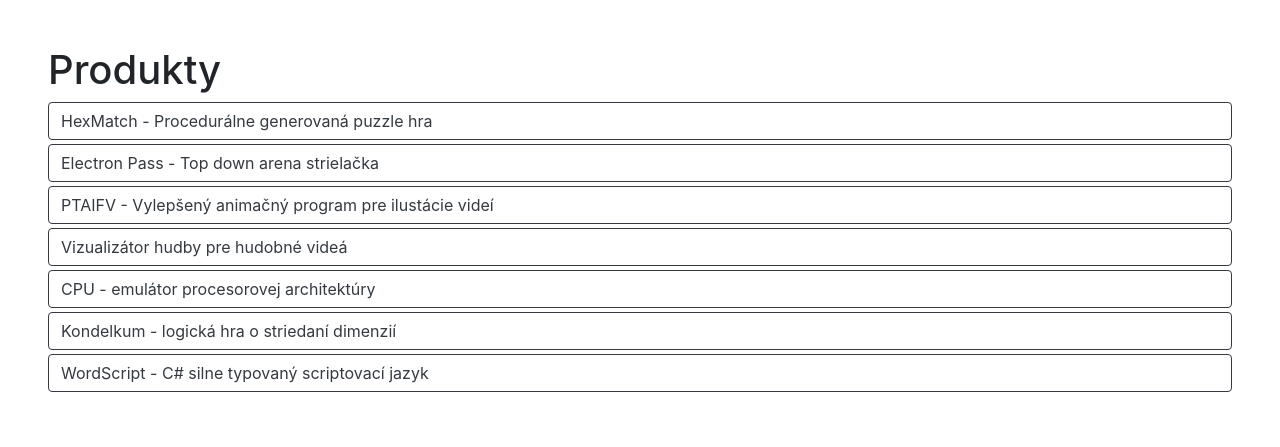
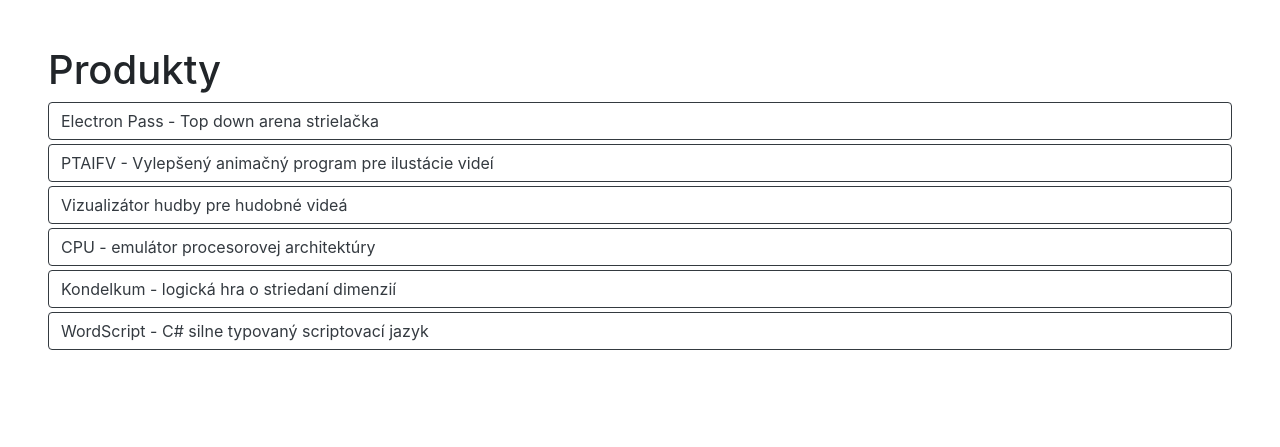
Before and after one commit to bt7s7k7/bt7s7k7.github.io, a plain HTML site: page index.html in a window 1280 px wide. Shown: the part 802-1249 px from the top of the page. Drawn offline with nearby package versions, Linux system fonts and the light colour scheme.

Commit message:
Removed link to HexMathc

```diff
--- a/index.html
+++ b/index.html
@@ -15,7 +15,6 @@
 	<script async defer src="./automation.js"></script>
 	<script>
 		var projects = [
-			["HexMatch - Procedurálne generovaná puzzle hra", "https://bt7s7k7.github.io/HexMatch/"],
 			["Electron Pass - Top down arena strielačka", "https://bt7s7k7.github.io/ElectronPass/"],
 			["PTAIFV - Vylepšený animačný program pre ilustácie videí", "https://bt7s7k7.github.io/PTAIFV/"],
 			["Vizualizátor hudby pre hudobné videá", "https://bt7s7k7.github.io/MusicVisualizer/"],
```
